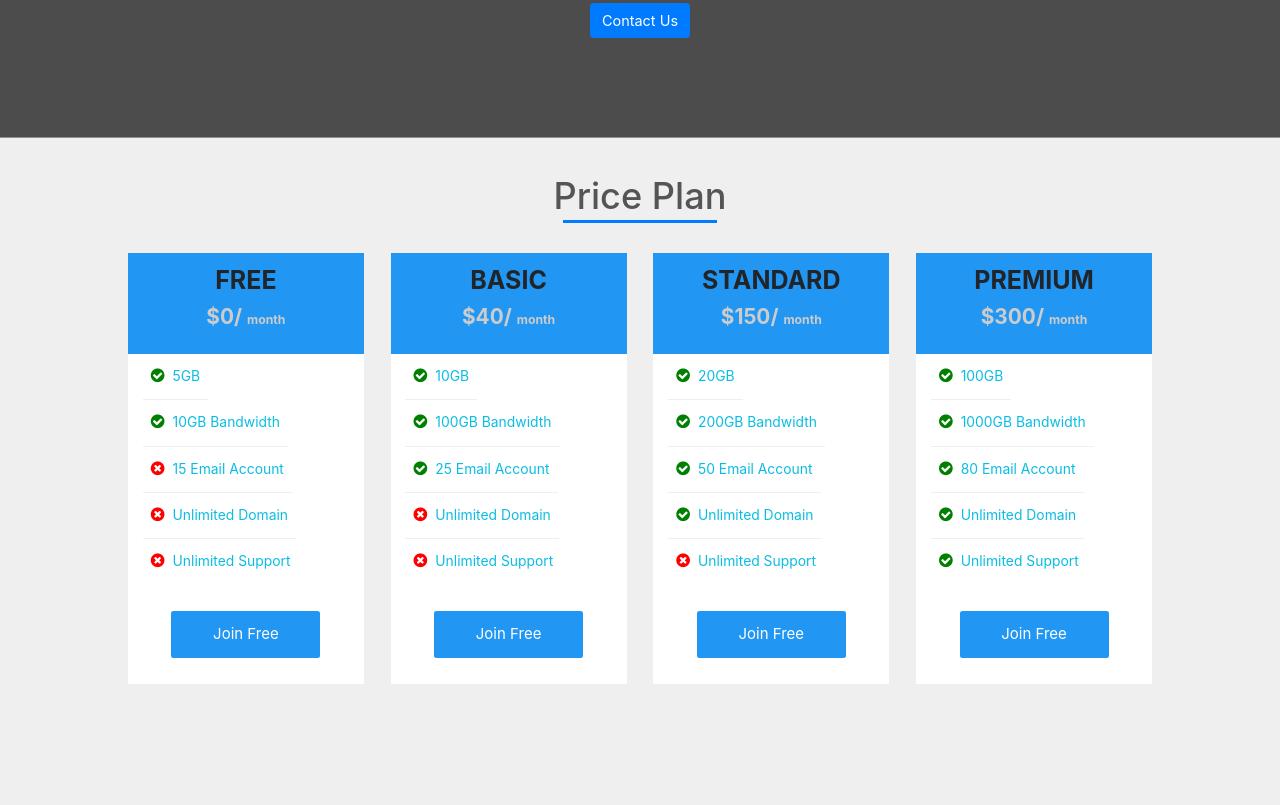
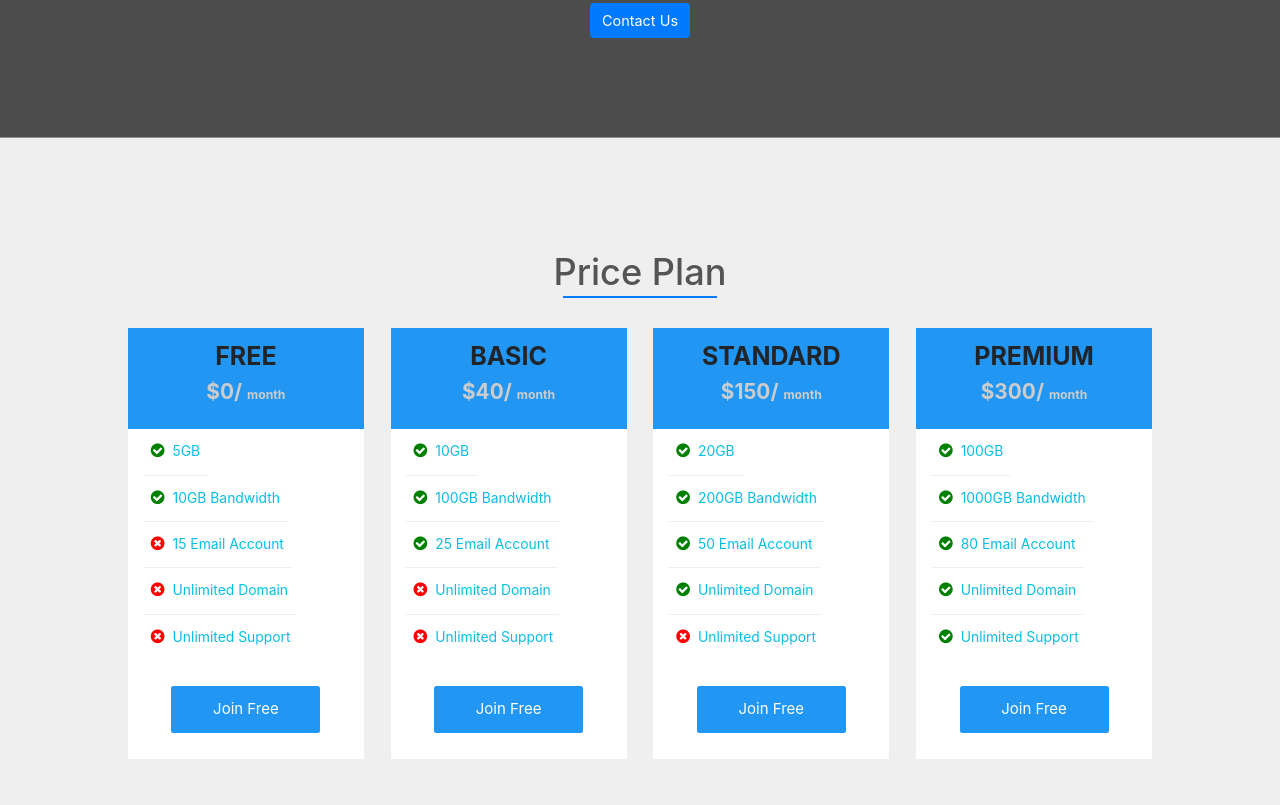
Before and after one commit to Athul-Sabu/TECHWORLD, a plain HTML site: page index.html in a window 1280 px wide. Shown: the part 4015-4820 px from the top of the page. Drawn offline with nearby package versions, Linux system fonts and the light colour scheme.

Commit message:
Update index.html

```diff
--- a/index.html
+++ b/index.html
@@ -944,7 +944,7 @@ h1::after
 
 #price
 {
-  padding: 40px 0;
+  padding: 120px 0;
   background: #efefef;
 
 }
```
